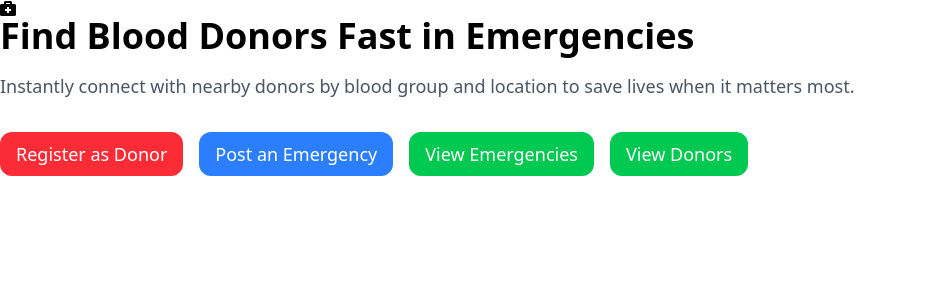
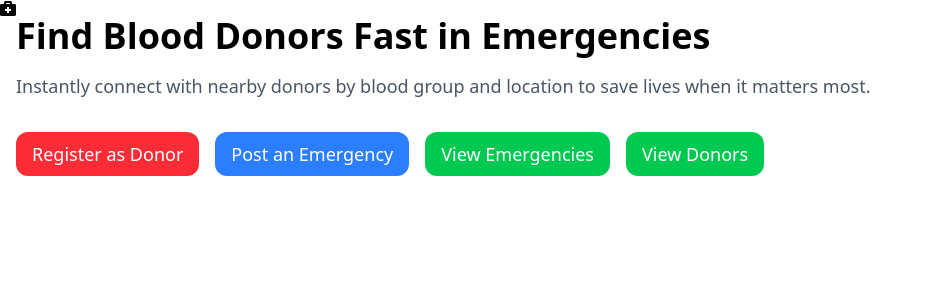
Before and after one commit to MuftiBinHabib/BloodDonor, a React (Vite) app: page / in a window 1280 px wide. Shown: the top 300 px of the page, without its empty margins (0-932 px from the left). Built offline with nearby package versions, Linux system fonts and the light colour scheme.

Commit message:
Update Banner.jsx

```diff
--- a/src/components/Banner.jsx
+++ b/src/components/Banner.jsx
@@ -3,14 +3,14 @@ import { Link } from 'react-router'
 
 const Banner = () => {
   return (
-    <div className="container">
-        <h1 className="text-4xl font-bold mb-4">
+    <div className="container mx-auto px-4">
+        <h1 className="text-4xl font-bold mb-4 text-center md:text-left">
           Find Blood Donors Fast in Emergencies
         </h1>
-      <p className="text-lg mb-8 text-gray-600">
+        <p className="text-lg mb-8 text-gray-600 text-center md:text-left">
           Instantly connect with nearby donors by blood group and location to save lives when it matters most.
         </p>
-      <div className="flex gap-4">
+        <div className="flex flex-col sm:flex-row gap-4 justify-center md:justify-start">
           <Link to="/register">
             <button className="bg-red-500 hover:bg-red-600 text-white py-2 px-4 rounded-xl text-lg">
               Register as Donor
```
Lines whose indentation alone changed are shown as unchanged.
